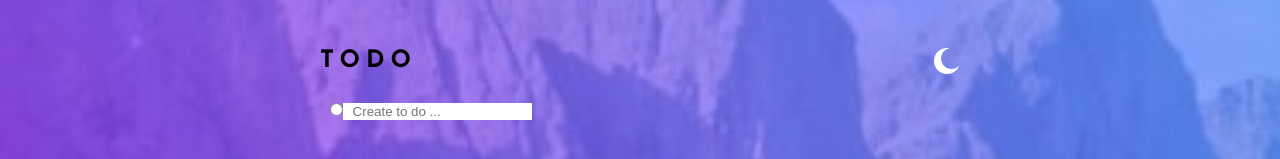
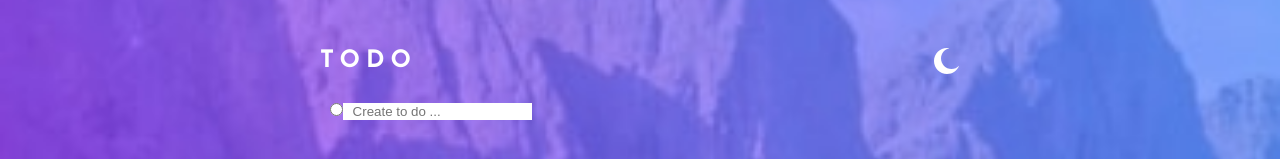
Before and after one commit to musa1992/Todo-App, a website built with webpack: page dist/index.html in a window 1280 px wide. Shown: the top 159 px of the page. Built offline with nearby package versions, Linux system fonts and the light colour scheme.

Commit message:
add css classes for dark and light mode

```diff
--- a/src/style.css
+++ b/src/style.css
@@ -126,7 +126,7 @@ img {
     font-size: 1.5rem;
     font-weight: 700;
     letter-spacing: 6px;
-    /* color: #FFF; */
+    color: #FFF;
 }
 
 .input {
```
